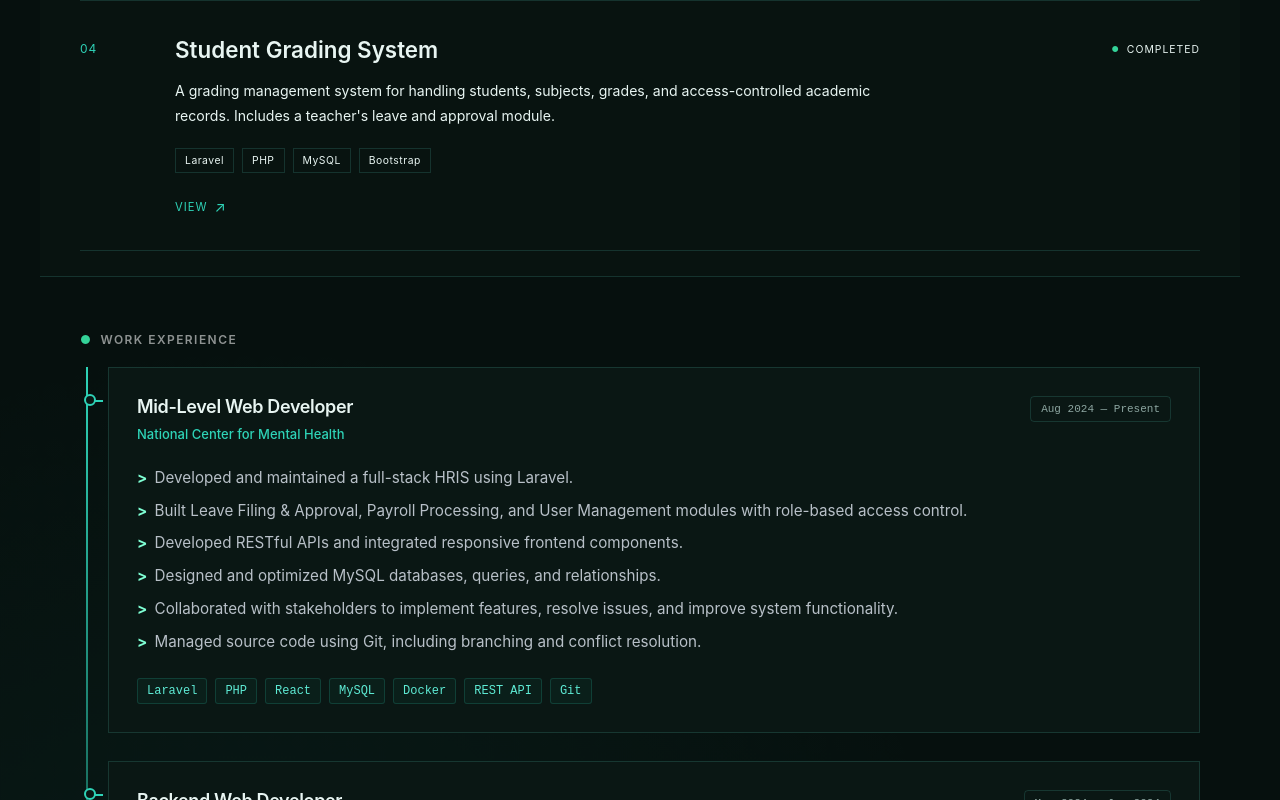
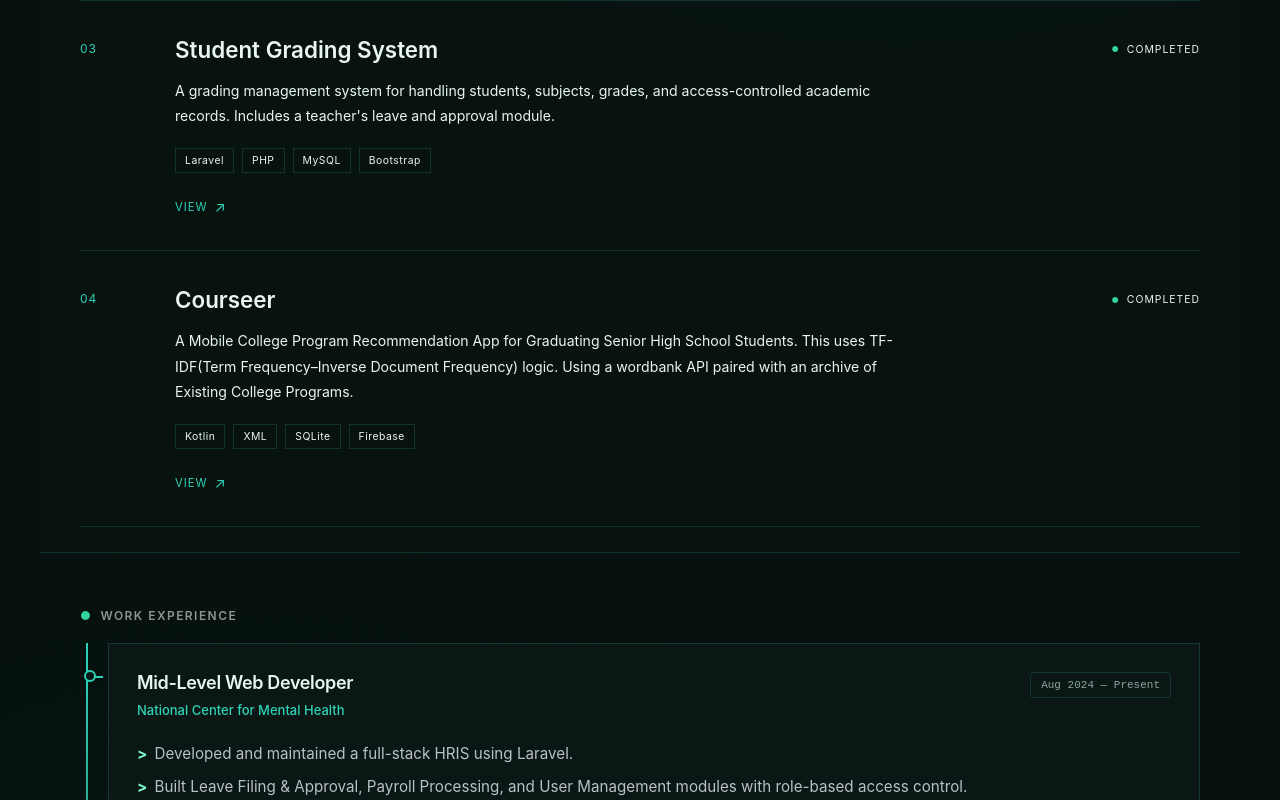
Before and after one commit to hackieron/my-portfolio, a React (Vite) app: page / in a window 1280 px wide. Shown: the part 1749-2549 px from the top of the page. Built offline with nearby package versions, Linux system fonts and the light colour scheme.

Commit message:
Update project details in Projects component to correct project number and add new project

```diff
--- a/src/components/Projects.jsx
+++ b/src/components/Projects.jsx
@@ -21,13 +21,23 @@ function Projects() {
             demo: null,
         },
         {
-            number: "04",
+            number: "03",
             title: "Student Grading System",
             description:
                 "A grading management system for handling students, subjects, grades, and access-controlled academic records. Includes a teacher's leave and approval module.",
             tech: ["Laravel", "PHP", "MySQL", "Bootstrap"],
             status: "COMPLETED",
             github: "https://github.com/hackieron/student_portal",
+            demo: null,
+        },
+        {
+            number: "04",
+            title: "Courseer",
+            description:
+                "A Mobile College Program Recommendation App for Graduating Senior High School Students. This uses TF-IDF(Term Frequency–Inverse Document Frequency) logic. Using a wordbank API paired with an archive of Existing College Programs.",
+            tech: ["Kotlin", "XML", "SQLite", "Firebase"],
+            status: "COMPLETED",
+            github: "https://github.com/hackieron/CourSeerNew",
             demo: null,
         },
     ];
```
